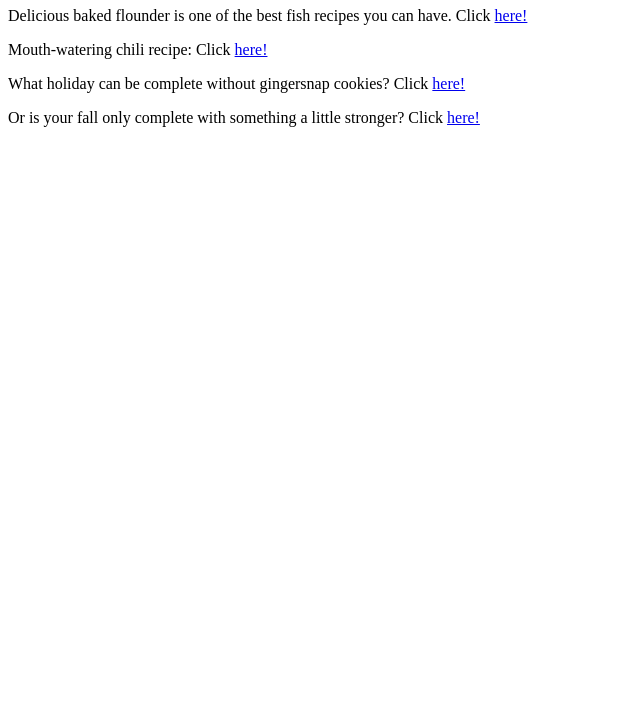
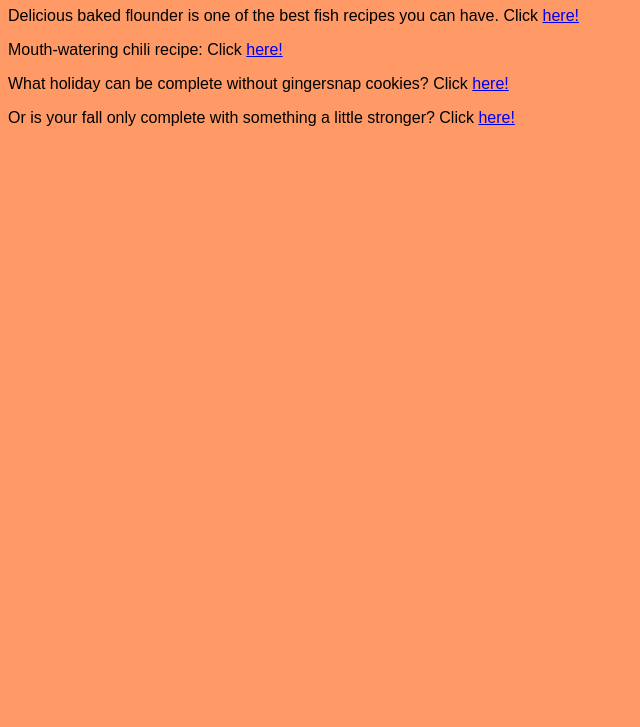
Before and after one commit to BlakeMancill97/odin-recipes, a plain HTML site: page index.html in a window 1280 px wide. Shown: the part 73-800 px from the top of the page, without its empty margins (0-640 px from the left). Drawn offline with Linux system fonts and the light colour scheme.

Commit message:
Changed font family, background color, and text color

```diff
--- a/index.html
+++ b/index.html
@@ -4,7 +4,7 @@
         <meta charset="utf-8">
         <title>Odin Recipes</title>
     </head>
-    <body>
+    <body style="background-color: #ff9966; color: #000; font-family: sans-serif;">
         <h1>Odin Recipes</h1>
         <p>Delicious baked flounder is one of the best fish recipes you can have. Click
             <a href="recipes/flounder.html">here!</a></p>
```
Also changed, not shown: recipes/flounder.html (+1 -1 lines), recipes/gingersnap_cookies.html (+1 -1 lines), recipes/instant_pot_chili.html (+1 -1 lines), recipes/taste_of_fall.html (+1 -1 lines).
